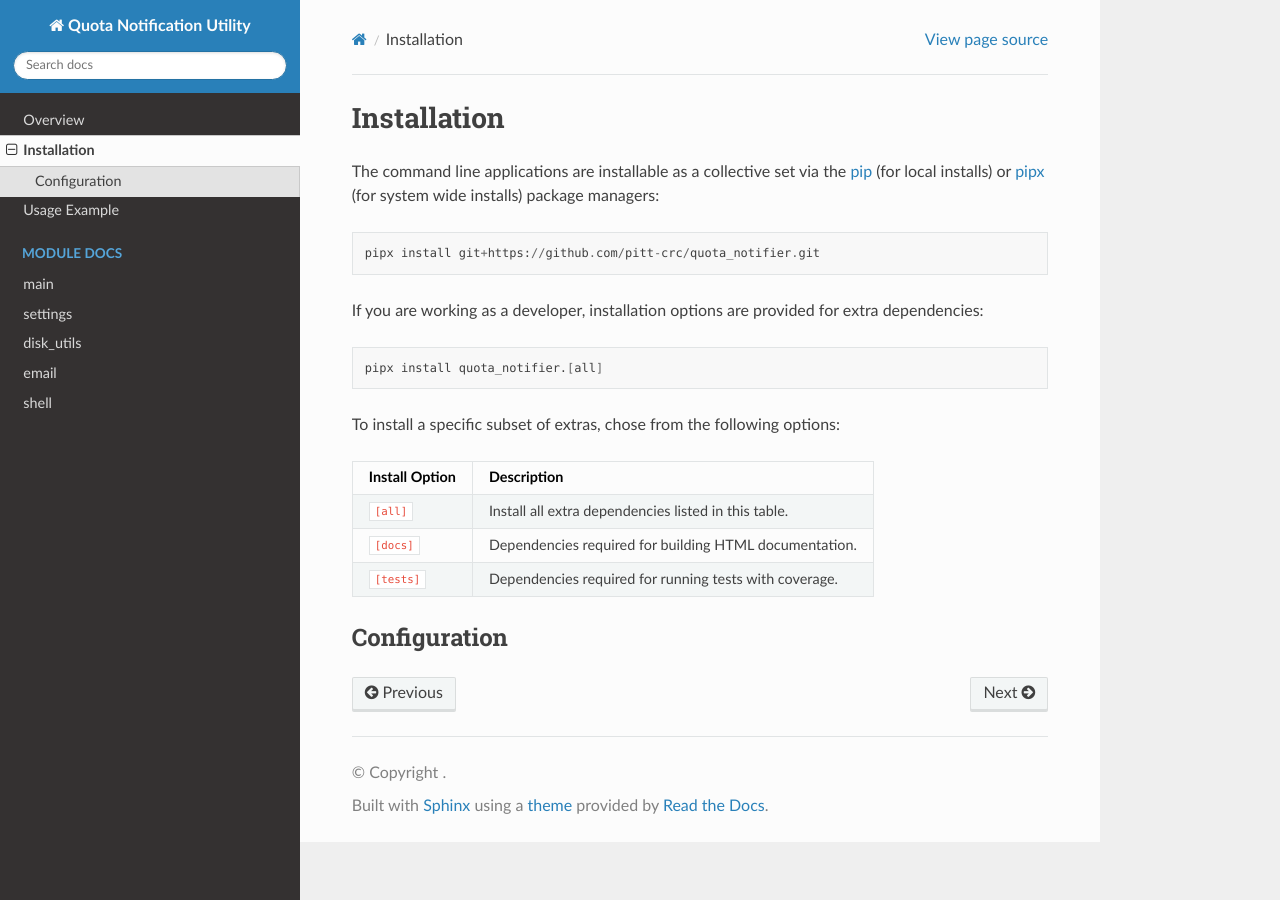
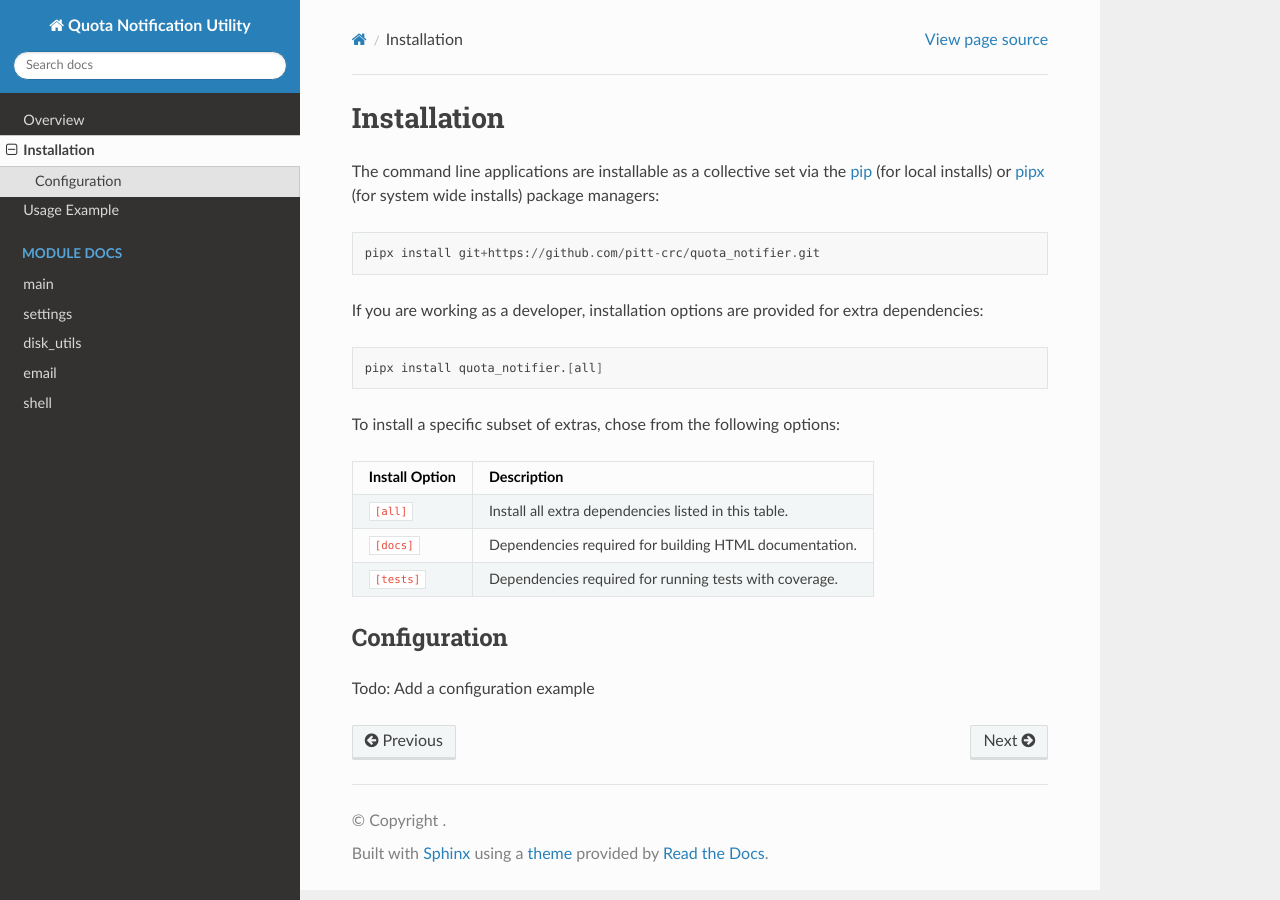
Before and after one commit to pitt-crc/quota_notifier, a Sphinx documentation site: the page built from docs/source/overview/install.rst, in a window 1280 px wide. Built offline with Sphinx 7.4.7 and the Read the Docs theme 2.0.0, drawn with Linux system fonts in a browser that asks for light colours; pages that are not in the unit, such as notebooks, are missing from menus.

Commit message:
Add todo items

```diff
--- a/docs/source/overview/install.rst
+++ b/docs/source/overview/install.rst
@@ -31,4 +31,4 @@ To install a specific subset of extras, chose from the following options:
 Configuration
 -------------
 
-.. todo
+Todo: Add a configuration example
--- a/docs/source/overview/usage.rst
+++ b/docs/source/overview/usage.rst
@@ -1,6 +1,7 @@
 Usage Example
 =============
 
+Todo: Add a usage example
 
 Commandline Interface
 ---------------------
```
